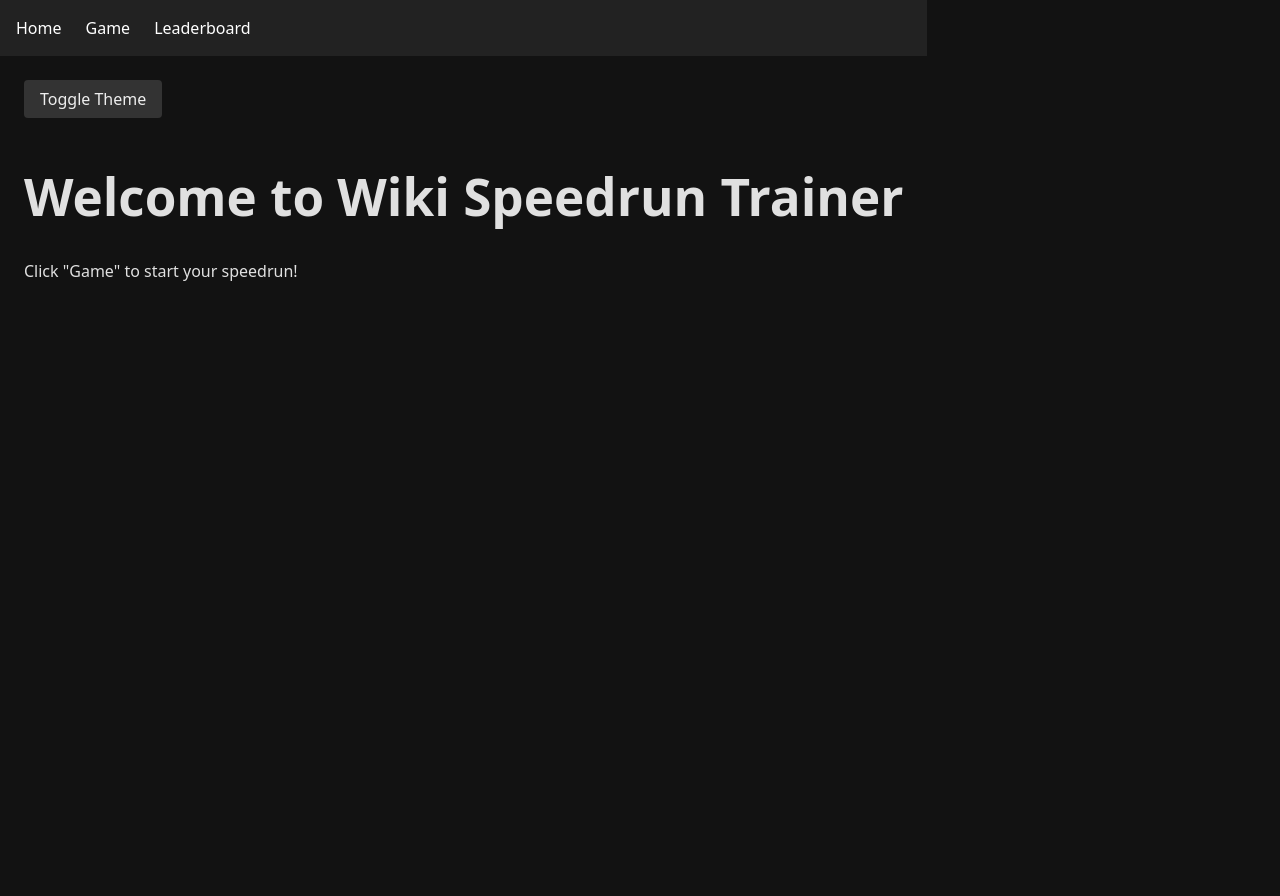
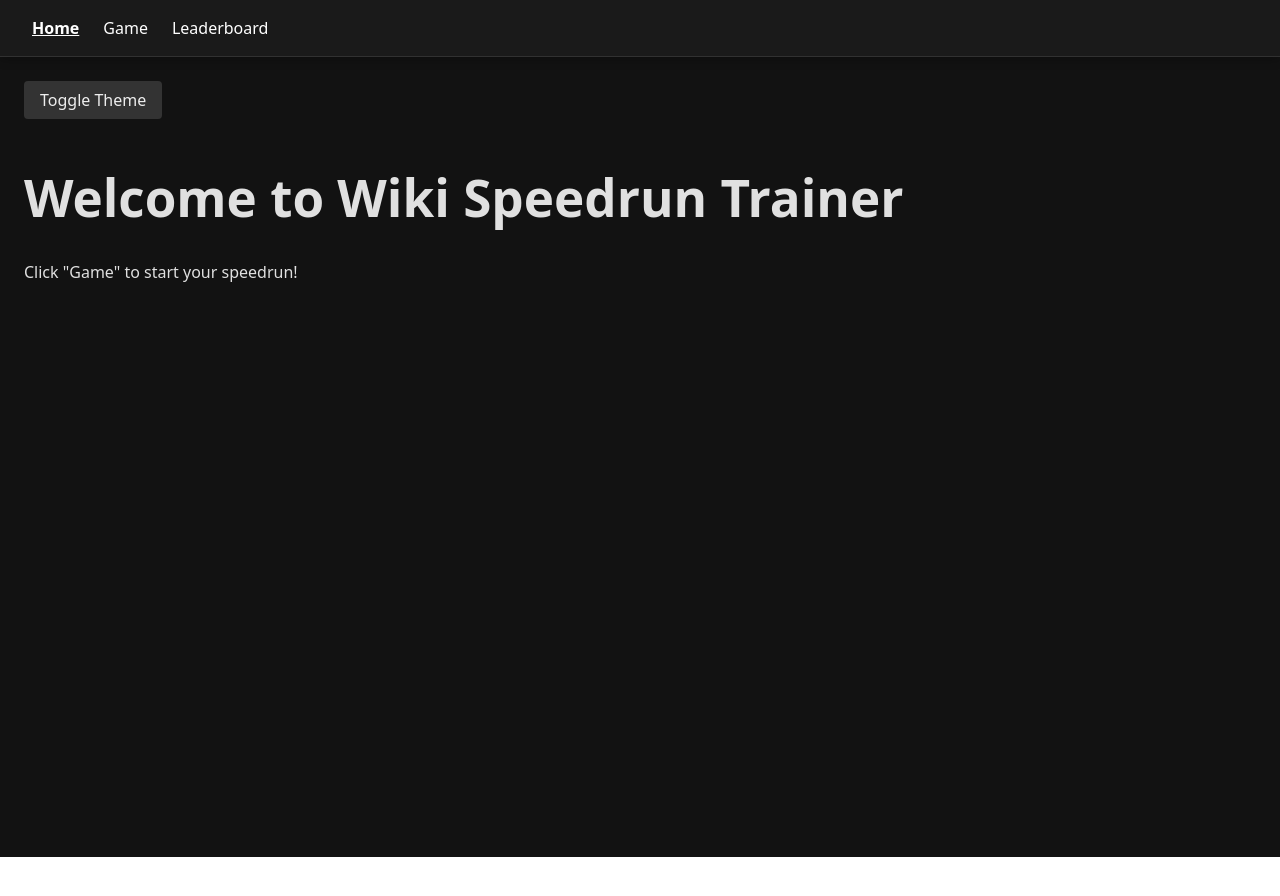
Before and after one commit to andrewbern7/wiki-speedrun, a React (Vite) app in the folder frontend/: page / in a window 1280 px wide. Shown: the top 896 px of the page. After the commit the page ends 857 px from the top, so only its background shows below. Built offline with nearby package versions, Linux system fonts and the light colour scheme.

Commit message:
Fixed Nav Bar

```diff
--- a/frontend/src/components/NavBar.jsx
+++ b/frontend/src/components/NavBar.jsx
@@ -4,7 +4,8 @@ const NavBar = () => {
   const linkStyle = {
     marginRight: '1.5rem',
     color: '#fff',
-    textDecoration: 'none'
+    textDecoration: 'none',
+    transition: 'color 0.3s ease'
   }
 
   const activeStyle = {
@@ -13,10 +14,24 @@ const NavBar = () => {
   }
 
   return (
-    <nav style={{ padding: '1rem', background: '#222' }}>
-      <NavLink to="/" style={linkStyle} activeStyle={activeStyle} end>Home</NavLink>
-      <NavLink to="/game" style={linkStyle} activeStyle={activeStyle}>Game</NavLink>
-      <NavLink to="/leaderboard" style={linkStyle} activeStyle={activeStyle}>Leaderboard</NavLink>
+    <nav style={{
+      position: 'sticky',
+      top: 0,
+      zIndex: 1000,
+      backgroundColor: '#1a1a1a',
+      padding: '1rem 2rem',
+      display: 'flex',
+      justifyContent: 'flex-start',
+      alignItems: 'center',
+      boxShadow: '0 2px 10px rgba(0,0,0,0.3)',
+      backdropFilter: 'blur(4px)',
+      borderBottom: '1px solid rgba(255, 255, 255, 0.1)',
+      width: '100%',
+      boxSizing: 'border-box'
+    }}>
+      <NavLink to="/" style={({ isActive }) => ({ ...linkStyle, ...(isActive ? activeStyle : {}) })} end>Home</NavLink>
+      <NavLink to="/game" style={({ isActive }) => ({ ...linkStyle, ...(isActive ? activeStyle : {}) })}>Game</NavLink>
+      <NavLink to="/leaderboard" style={({ isActive }) => ({ ...linkStyle, ...(isActive ? activeStyle : {}) })}>Leaderboard</NavLink>
     </nav>
   )
 }
--- a/frontend/src/index.css
+++ b/frontend/src/index.css
@@ -11,6 +11,36 @@
   text-rendering: optimizeLegibility;
   -webkit-font-smoothing: antialiased;
   -moz-osx-font-smoothing: grayscale;
+
+  --color-background: #fdfdfd;
+  --color-text: #111111;
+}
+
+[data-theme='dark'] {
+  --color-background: #121212;
+  --color-text: #e0e0e0;
+}
+
+html, body, #root {
+  margin: 0;
+  padding: 0;
+  width: 100%;
+  min-height: 100%;
+  box-sizing: border-box;
+}
+
+* {
+  box-sizing: inherit;
+}
+
+body {
+  background-color: var(--color-background);
+  color: var(--color-text);
+  transition: background-color 0.3s ease, color 0.3s ease;
+  display: flex;
+  place-items: center;
+  min-width: 320px;
+  min-height: 100vh;
 }
 
 a {
@@ -20,14 +50,6 @@ a {
 }
 a:hover {
   color: #535bf2;
-}
-
-body {
-  margin: 0;
-  display: flex;
-  place-items: center;
-  min-width: 320px;
-  min-height: 100vh;
 }
 
 h1 {
@@ -66,18 +88,3 @@ button:focus-visible {
     background-color: #f9f9f9;
   }
 }
-:root {
-  --color-background: #fdfdfd;
-  --color-text: #111111;
-}
-
-[data-theme='dark'] {
-  --color-background: #121212;
-  --color-text: #e0e0e0;
-}
-
-body {
-  background-color: var(--color-background);
-  color: var(--color-text);
-  transition: background-color 0.3s ease, color 0.3s ease;
-}
```
